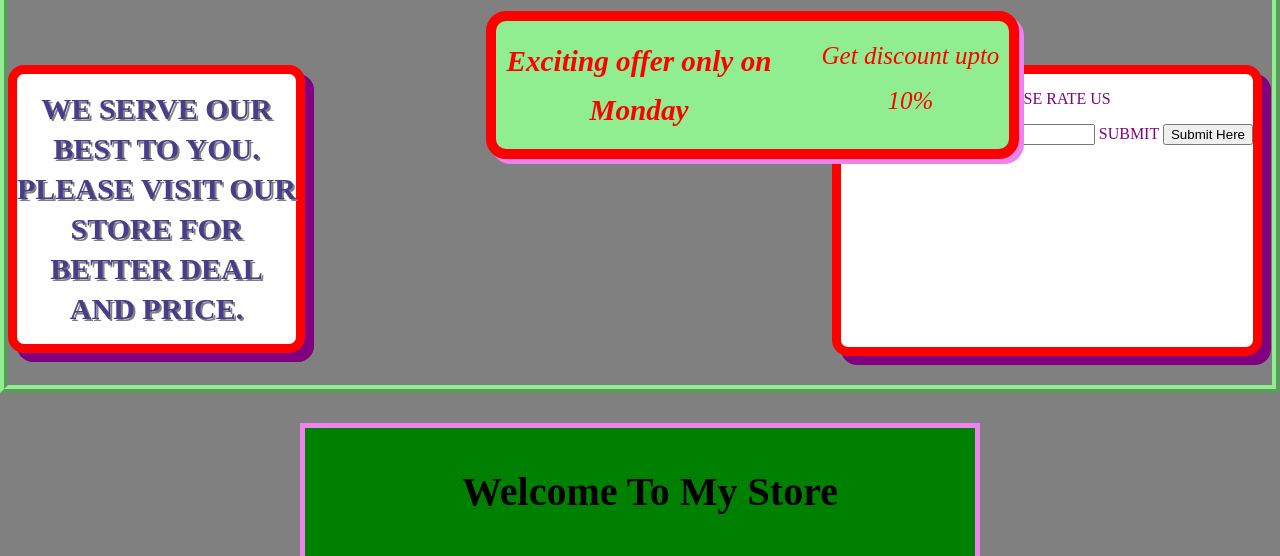
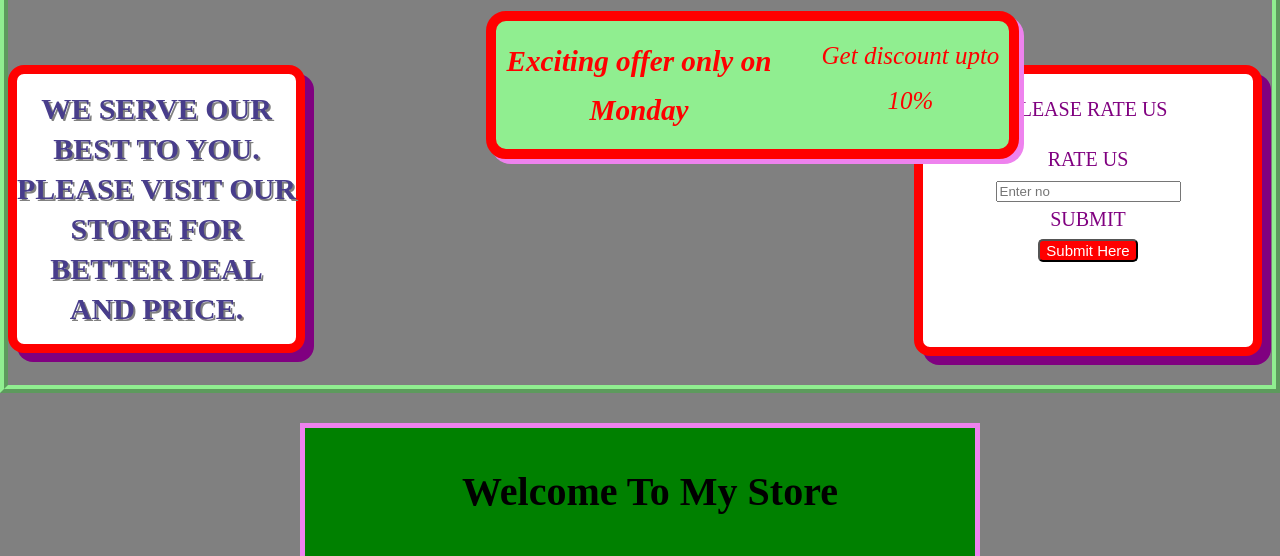
Before and after one commit to Piyu2912/CSSass3, a plain HTML site: page index.html in a window 1280 px wide. Shown: the part 621-1177 px from the top of the page. Drawn offline with Linux system fonts and the light colour scheme.

Commit message:
Changes in List

```diff
--- a/style.css
+++ b/style.css
@@ -81,11 +81,17 @@ body {
   border-radius: 16px;
   background-color: white;
   color: purple;
-  display: inline-block;
   position: absolute;
   top: 380px;
   right: 10px;
   height: 39%;
+  width: 330px;
+  line-height: 30px;
+  font-size: 20px;
+}
+.rate {
+  font-weight: bold;
+  font-size: 30px;
 }
 .last {
   /* display: flex;
@@ -165,3 +171,12 @@ p {
 ul {
   list-style: none;
 }
+label {
+  display: block;
+}
+.mid4 {
+  font-size: 15px;
+  color: white;
+  border-radius: 5px;
+  background-color: red;
+}
```
